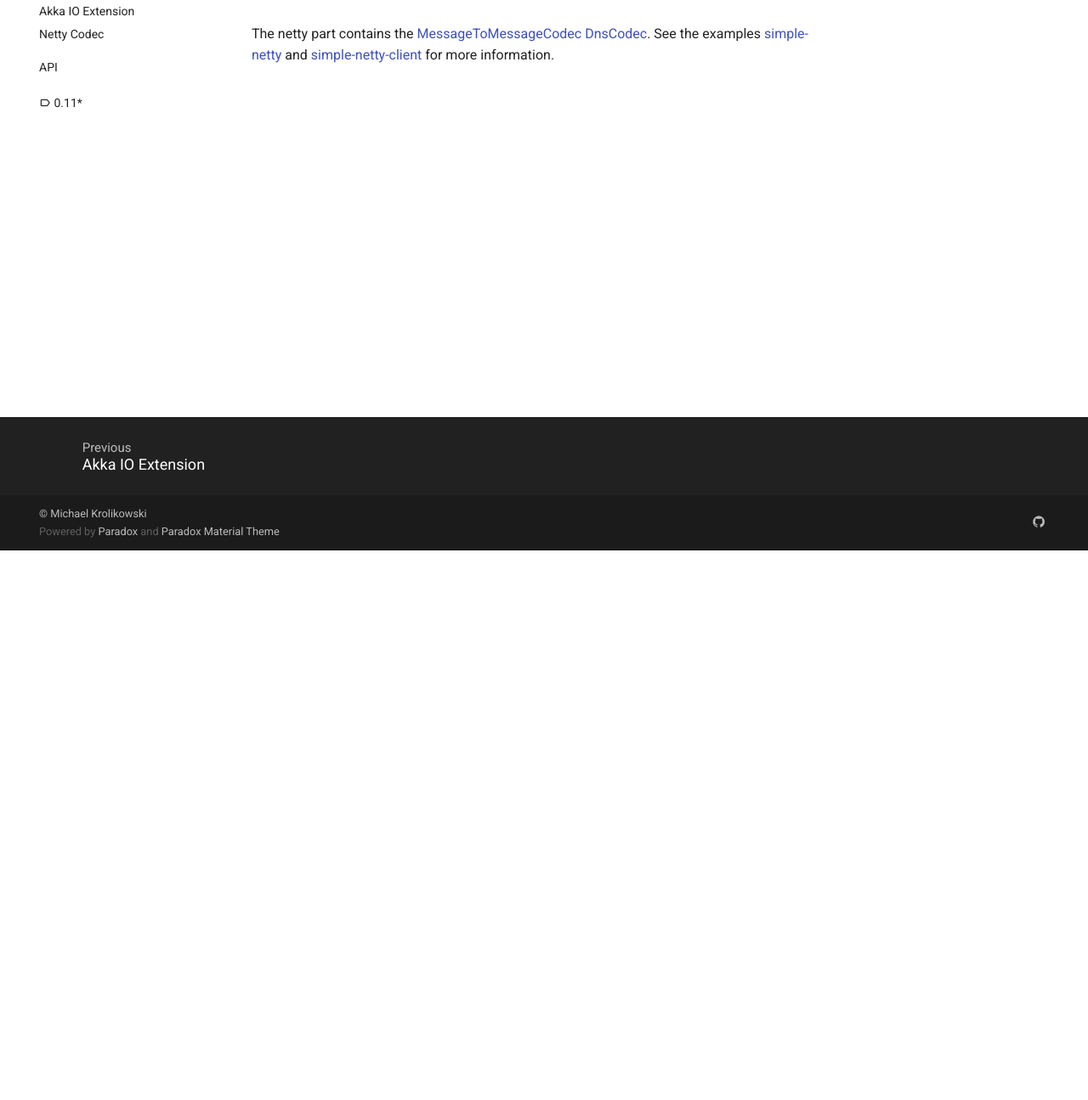
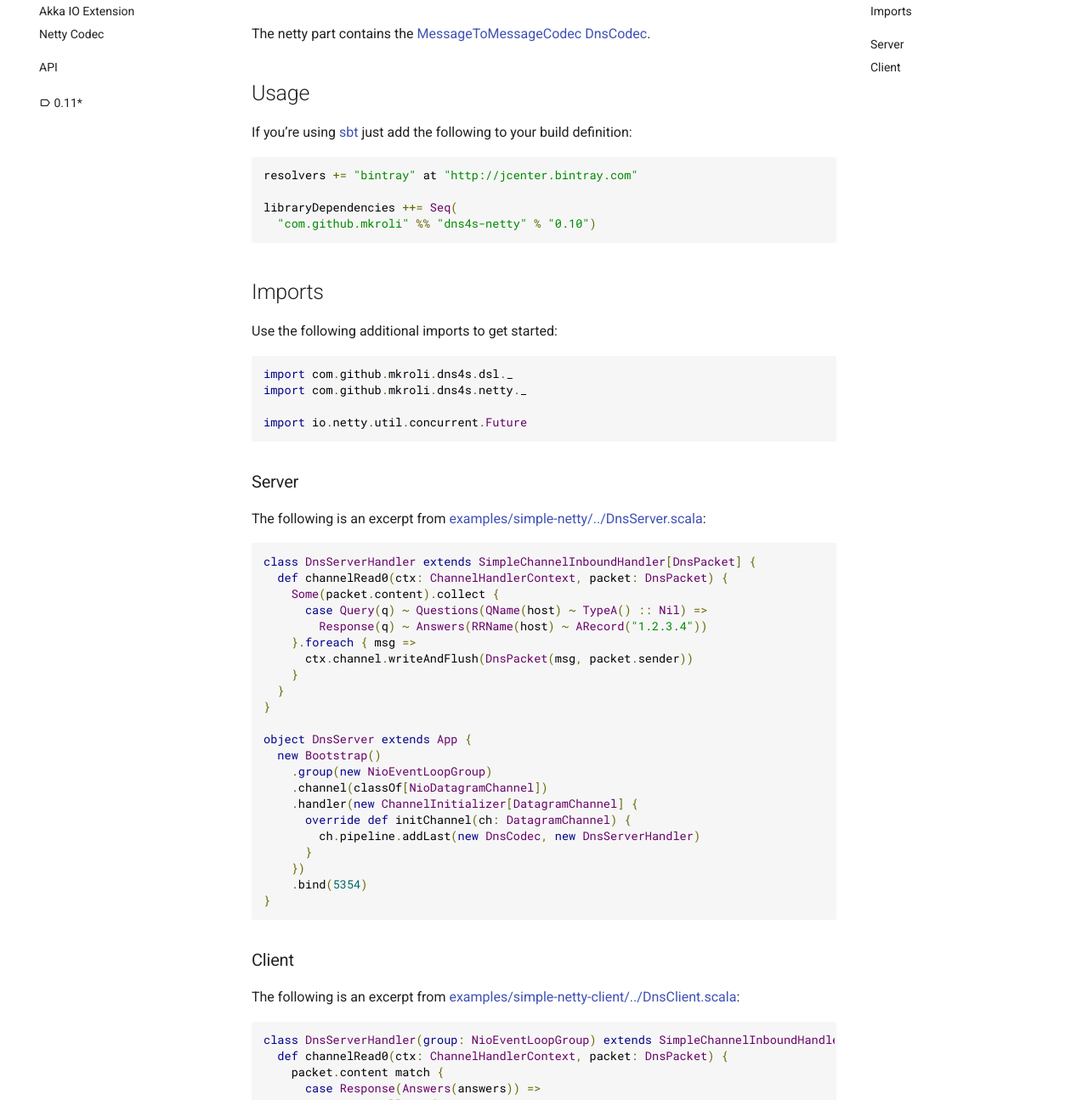
Before and after one commit to mkroli/dns4s, a plain HTML site: page netty.html in a window 1280 px wide. Shown: the part 152-1447 px from the top of the page at 85% size. Before the commit the page ends 800 px from the top, so only its background shows below. Drawn offline with Linux system fonts and the light colour scheme; no server answers.

Commit message:
updated site

```diff
--- a/netty.html
+++ b/netty.html
@@ -143,6 +143,18 @@ mkroli/dns4s
 <li><a href="api/com/github/mkroli/dns4s/index.html">API</a></li>
 </ul>
 <nav class="md-nav md-nav--secondary">
+<label class="md-nav__title" for="toc">Table of contents</label>
+<ul>
+  <li><a href="netty.html#netty-codec" class="header">Netty Codec</a>
+  <ul>
+    <li><a href="netty.html#usage" class="header">Usage</a></li>
+    <li><a href="netty.html#imports" class="header">Imports</a>
+    <ul>
+      <li><a href="netty.html#server" class="header">Server</a></li>
+      <li><a href="netty.html#client" class="header">Client</a></li>
+    </ul></li>
+  </ul></li>
+</ul>
 </nav>
 
 <div class="md-nav__title--site md-version" title="Version">
@@ -153,11 +165,104 @@ mkroli/dns4s
 </div>
 </div>
 </div>
+<div class="md-sidebar md-sidebar--secondary" data-md-component="toc">
+<div class="md-sidebar__scrollwrap">
+<div class="md-sidebar__inner">
+<nav class="md-nav md-nav--secondary">
+<label class="md-nav__title" for="toc">Table of contents</label>
+<ul>
+  <li><a href="netty.html#netty-codec" class="header">Netty Codec</a>
+  <ul>
+    <li><a href="netty.html#usage" class="header">Usage</a></li>
+    <li><a href="netty.html#imports" class="header">Imports</a>
+    <ul>
+      <li><a href="netty.html#server" class="header">Server</a></li>
+      <li><a href="netty.html#client" class="header">Client</a></li>
+    </ul></li>
+  </ul></li>
+</ul>
+</nav>
+
+</div>
+</div>
+</div>
 <div class="md-content">
 <article class="md-content__inner md-typeset">
 <div class="md-content__searchable">
 <h1><a href="#netty-codec" name="netty-codec" class="anchor"><span class="anchor-link"></span></a>Netty Codec</h1>
-<p>The netty part contains the <a href="http://netty.io/4.0/api/io/netty/handler/codec/MessageToMessageCodec.html">MessageToMessageCodec</a> <a href="https://github.com/mkroli/dns4s/blob/master/netty/src/main/scala/com/github/mkroli/dns4s/netty/DnsCodec.scala">DnsCodec</a>. See the examples <a href="https://github.com/mkroli/dns4s/tree/master/examples/simple-netty">simple-netty</a> and <a href="https://github.com/mkroli/dns4s/tree/master/examples/simple-netty-client">simple-netty-client</a> for more information.</p>
+<p>The netty part contains the <a href="http://netty.io/4.0/api/io/netty/handler/codec/MessageToMessageCodec.html">MessageToMessageCodec</a> <a href="https://github.com/mkroli/dns4s/blob/master/netty/src/main/scala/com/github/mkroli/dns4s/netty/DnsCodec.scala">DnsCodec</a>.</p>
+<h2><a href="#usage" name="usage" class="anchor"><span class="anchor-link"></span></a>Usage</h2>
+<p>If you&rsquo;re using <a href="http://scala-sbt.org/">sbt</a> just add the following to your build definition:</p>
+<pre class="prettyprint"><code class="language-scala">resolvers += &quot;bintray&quot; at &quot;http://jcenter.bintray.com&quot;
+
+libraryDependencies ++= Seq(
+  &quot;com.github.mkroli&quot; %% &quot;dns4s-netty&quot; % &quot;0.10&quot;)
+</code></pre>
+<h2><a href="#imports" name="imports" class="anchor"><span class="anchor-link"></span></a>Imports</h2>
+<p>Use the following additional imports to get started:</p>
+<pre class="prettyprint"><code class="language-scala">import com.github.mkroli.dns4s.dsl._
+import com.github.mkroli.dns4s.netty._
+
+import io.netty.util.concurrent.Future
+</code></pre>
+<h3><a href="#server" name="server" class="anchor"><span class="anchor-link"></span></a>Server</h3>
+<p>The following is an excerpt from <a href="https://github.com/mkroli/dns4s/blob/master/examples/simple-netty/src/main/scala/com/github/mkroli/dns4s/examples/simple/netty/DnsServer.scala">examples/simple-netty/../DnsServer.scala</a>:</p>
+<pre class="prettyprint"><code class="language-scala">class DnsServerHandler extends SimpleChannelInboundHandler[DnsPacket] {
+  def channelRead0(ctx: ChannelHandlerContext, packet: DnsPacket) {
+    Some(packet.content).collect {
+      case Query(q) ~ Questions(QName(host) ~ TypeA() :: Nil) =&gt;
+        Response(q) ~ Answers(RRName(host) ~ ARecord(&quot;1.2.3.4&quot;))
+    }.foreach { msg =&gt;
+      ctx.channel.writeAndFlush(DnsPacket(msg, packet.sender))
+    }
+  }
+}
+
+object DnsServer extends App {
+  new Bootstrap()
+    .group(new NioEventLoopGroup)
+    .channel(classOf[NioDatagramChannel])
+    .handler(new ChannelInitializer[DatagramChannel] {
+      override def initChannel(ch: DatagramChannel) {
+        ch.pipeline.addLast(new DnsCodec, new DnsServerHandler)
+      }
+    })
+    .bind(5354)
+}
+</code></pre>
+<h3><a href="#client" name="client" class="anchor"><span class="anchor-link"></span></a>Client</h3>
+<p>The following is an excerpt from <a href="https://github.com/mkroli/dns4s/blob/master/examples/simple-client/src/main/scala/com/github/mkroli/dns4s/examples/simple/client/DnsClient.scala">examples/simple-netty-client/../DnsClient.scala</a>:</p>
+<pre class="prettyprint"><code class="language-scala">class DnsServerHandler(group: NioEventLoopGroup) extends SimpleChannelInboundHandler[DnsPacket] {
+  def channelRead0(ctx: ChannelHandlerContext, packet: DnsPacket) {
+    packet.content match {
+      case Response(Answers(answers)) =&gt;
+        answers.collect {
+          case ARecord(arecord) =&gt; println(arecord.address.getHostAddress)
+        }
+      case _ =&gt;
+    }
+    group.shutdownGracefully()
+  }
+}
+
+val group = new NioEventLoopGroup
+val channel: ChannelFuture = {
+  new Bootstrap()
+    .group(group)
+    .channel(classOf[NioDatagramChannel])
+    .handler(new ChannelInitializer[DatagramChannel] {
+      override def initChannel(ch: DatagramChannel) {
+        ch.pipeline.addLast(new DnsCodec, new DnsServerHandler(group))
+      }
+    })
+    .bind(0)
+    .addListener(new GenericFutureListener[Future[Void]] {
+      override def operationComplete(f: Future[Void]) {
+        channel.channel.writeAndFlush(DnsPacket(Query ~ Questions(QName(&quot;google.de&quot;)), new InetSocketAddress(&quot;8.8.8.8&quot;, 53)))
+      }
+    })
+}
+</code></pre>
 </div>
 <div class="print-only">
 <span class="md-source-file md-version">
```
Also changed, not shown: search/search_index.json (+1 -1 lines).
